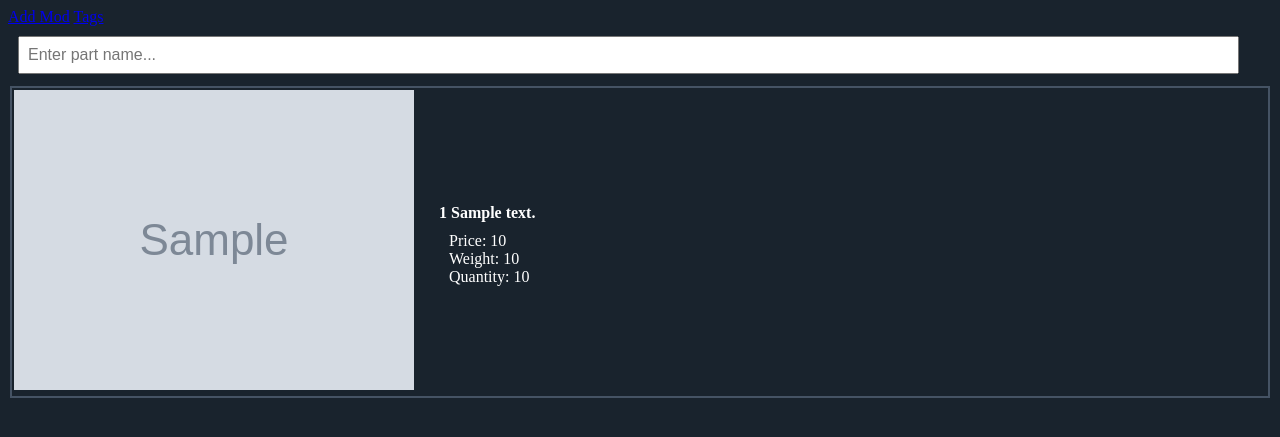
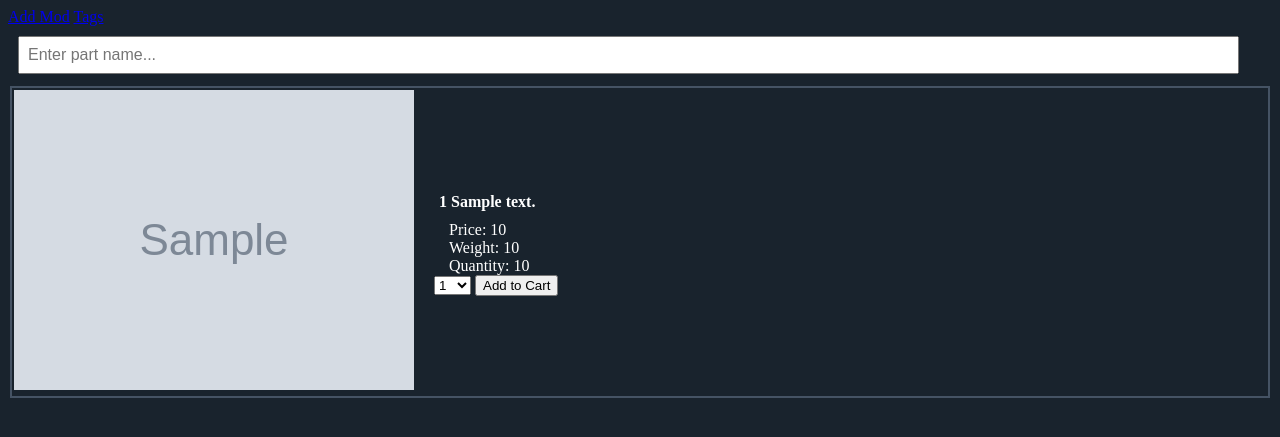
Before and after one commit to DouglasHug/CSCI463-7A-Product, a Flask app: template templates/browse.html in a window 1280 px wide. Shown: the top 437 px of the page. Run offline with Flask 3, Linux system fonts and the light colour scheme; the template is opened without the code that fills it: most values are stand-ins (such as "Sample title", 1, 10 or a date in 2020); grey boxes marked "Sample" are stand-in pictures.

Commit message:
Add to cart functionality for browse route

```diff
--- a/main.py
+++ b/main.py
@@ -46,8 +46,6 @@ def index():
 
 @app.route('/browse')
 def browse_catalog():
-	if 'cart' not in session:
-		session['cart'] = []
 
 	conn = get_legacy_db_connection()
 	cursor = conn.cursor()
@@ -75,10 +73,11 @@ def browse_catalog():
 
 @app.route('/add_to_cart', methods=['POST'])
 def add_to_cart():
-	part_id = request.form.get('part_id')
-	quantity = int(request.form.get('quantity', 1))
+	part_id = request.form.get('partnumber')
+	quantity = int(request.form.get('partamount', 1))
 
 	cart = session.get('cart', [])
+
 	found = False
 	for item in cart:
 		if item['part_id'] == part_id:
@@ -88,7 +87,7 @@ def add_to_cart():
 
 	if not found:
 		cart.append({'part_id': part_id, 'quantity': quantity})
-
+	print(cart)
 	session['cart'] = cart
 
 	return redirect(url_for('browse_catalog'))
--- a/templates/browse.html
+++ b/templates/browse.html
@@ -47,7 +47,7 @@
 
   <input type="text" id="searchBar" class="search-bar" placeholder="Enter part name..." onkeyup="filterListings()">
 
-
+	<form action="{{ url_for('add_to_cart') }}" method="post">
 		{% for parts in parts %}
 		<div class = "listing" style="display: flex; align-items: center;">
 			<div style="margin-right: 20px;">
@@ -62,9 +62,21 @@
 					<div>Weight: {{ parts['weight'] }}</div>
 					<div>Quantity: {{ parts['quantity'] }}</div>
 				</div>
+				{% if parts['quantity'] > 0 %}
+					<input type="hidden" name="partnumber" value="{{ parts['number'] }}">
+					<select name="partamount">
+						{% for i in range(1, parts['quantity'] + 1) %}
+							<option value="{{ i }}">{{ i }}</option>
+						{% endfor %}
+					</select>
+					<button type="submit">Add to Cart</button>
+				{% else %}
+					<p>OUT OF STOCK</p>
+				{% endif %}
 			</div>
 		</div>
 		{% endfor %}
+	</form>
   <script>
 
 	function filterListings() {
```
Lines whose indentation alone changed are shown as unchanged.
